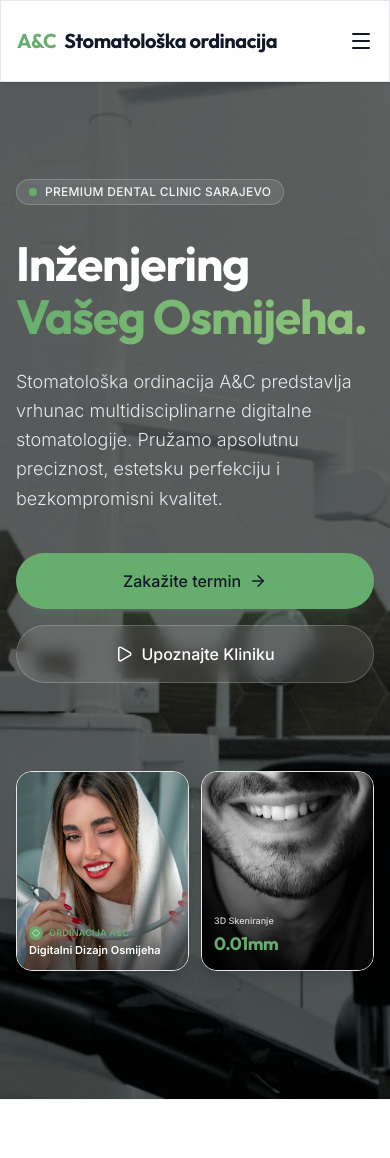
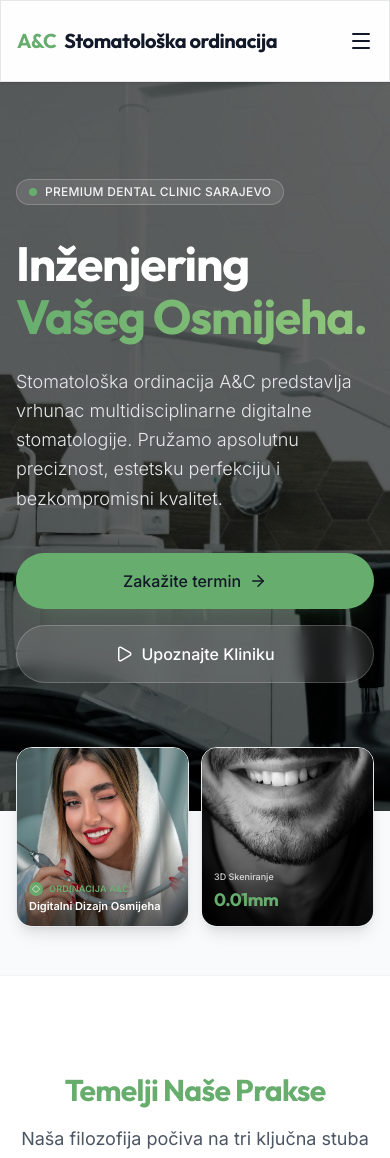
Before and after one commit to Gazda403/ac-stomatoloska-ordinacija, a React (Vite) app: page / in a window 390 px wide. Shown: the top 1158 px of the page. Built offline with nearby package versions, Linux system fonts and the light colour scheme.

Commit message:
Relocate mobile hero small cards: place them between Hero and Pillars sections

```diff
--- a/src/App.tsx
+++ b/src/App.tsx
@@ -474,18 +474,16 @@ export default function App() {
                 </div>
               </div>
 
-              {/* Hero visual */}
-              <div className="relative h-[200px] sm:h-[260px] lg:h-[600px] flex items-stretch gap-3 w-full mt-10 lg:mt-0">
-                {/* Large dental chair card (Desktop only) */}
-                <div className="hidden lg:block flex-1 rounded-3xl border border-titanium-200 shadow-2xl overflow-hidden group/hero-img">
+              {/* Hero visual (Desktop only) */}
+              <div className="hidden lg:flex relative lg:h-[600px] flex-1 items-stretch gap-3 w-full">
+                <div className="flex-1 rounded-3xl border border-titanium-200 shadow-2xl overflow-hidden group/hero-img">
                   <img
                     src="/images/hero.jpg"
                     alt="Stomatološka ordinacija A&C"
                     className="w-full h-full object-cover transition-transform duration-700 group-hover/hero-img:scale-105"
                   />
                 </div>
-                {/* 2 smaller cards (Stacked vertically on desktop, side-by-side on mobile) */}
-                <div className="flex flex-row lg:flex-col gap-3 w-full lg:w-44 lg:flex-shrink-0">
+                <div className="flex flex-col gap-3 w-44 flex-shrink-0">
                   <div className="flex-1 rounded-2xl border border-titanium-200 shadow-lg overflow-hidden relative group/c1">
                     <img src="/images/card1.jpg" alt="Digitalni Dizajn Osmijeha" className="w-full h-full object-cover transition-transform duration-700 group-hover/c1:scale-105" />
                     <div className="absolute inset-0 bg-gradient-to-t from-black/60 via-transparent to-transparent" />
@@ -512,6 +510,33 @@ export default function App() {
             </div>
           </div>
         </section>
+
+        {/* Mobile-only floating cards below Hero, above Pillars */}
+        <div className="lg:hidden max-w-7xl mx-auto px-4 sm:px-6 relative z-10 -mt-16 mb-12">
+          <div className="flex gap-3 h-[180px] sm:h-[220px]">
+            <div className="flex-1 rounded-2xl border border-titanium-200 shadow-lg overflow-hidden relative group/m-c1">
+              <img src="/images/card1.jpg" alt="Digitalni Dizajn Osmijeha" className="w-full h-full object-cover transition-transform duration-700 group-hover/m-c1:scale-105" />
+              <div className="absolute inset-0 bg-gradient-to-t from-black/60 via-transparent to-transparent" />
+              <div className="absolute bottom-0 left-0 right-0 p-3">
+                <div className="flex items-center gap-1.5 mb-1">
+                  <div className="w-3.5 h-3.5 rounded-full bg-accent/90 flex items-center justify-center">
+                    <Diamond size={8} className="text-white" />
+                  </div>
+                  <span className="text-[9px] text-accent font-semibold uppercase tracking-wide">Ordinacija A&amp;C</span>
+                </div>
+                <p className="text-[11px] text-white font-semibold leading-tight">Digitalni Dizajn Osmijeha</p>
+              </div>
+            </div>
+            <div className="flex-1 rounded-2xl border border-titanium-200 shadow-lg overflow-hidden relative group/m-c2">
+              <img src="/images/card2.jpg" alt="3D Skeniranje" className="w-full h-full object-cover transition-transform duration-700 group-hover/m-c2:scale-105" />
+              <div className="absolute inset-0 bg-gradient-to-t from-black/60 via-transparent to-transparent" />
+              <div className="absolute bottom-0 left-0 right-0 p-3">
+                <p className="text-[9px] text-white/80 font-medium mb-0.5">3D Skeniranje</p>
+                <h4 className="text-lg font-display font-bold text-accent">0.01mm</h4>
+              </div>
+            </div>
+          </div>
+        </div>
 
         {/* ── Pillars ── */}
         <section id="pristup" className="py-24 bg-white border-y border-titanium-100">
```
